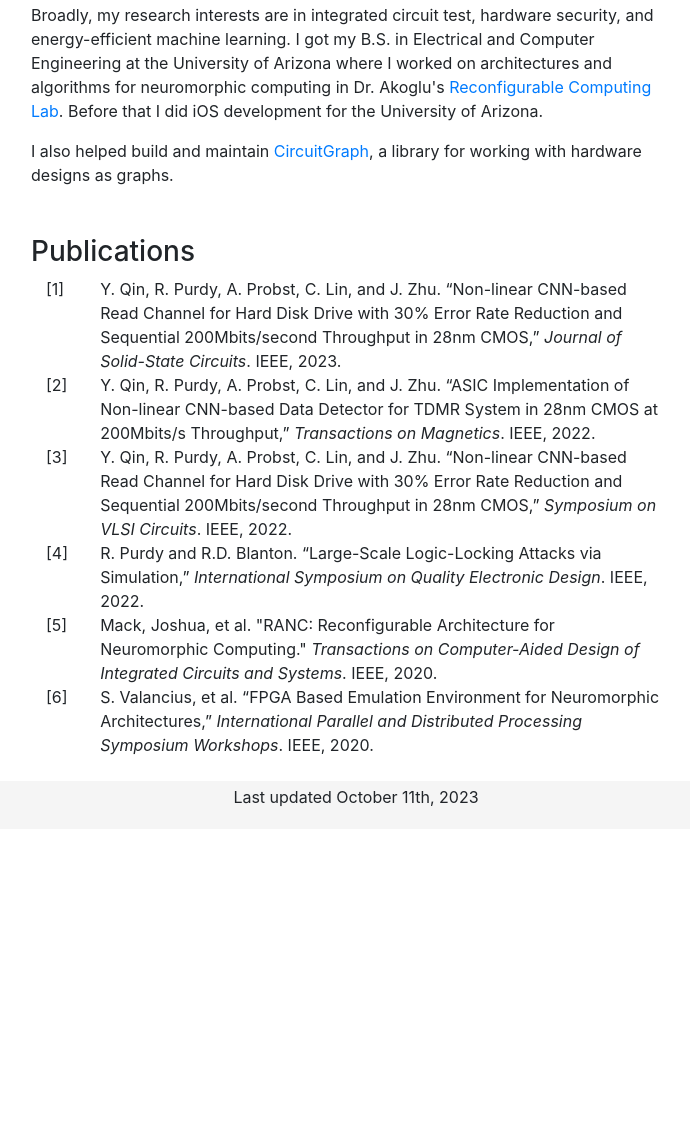
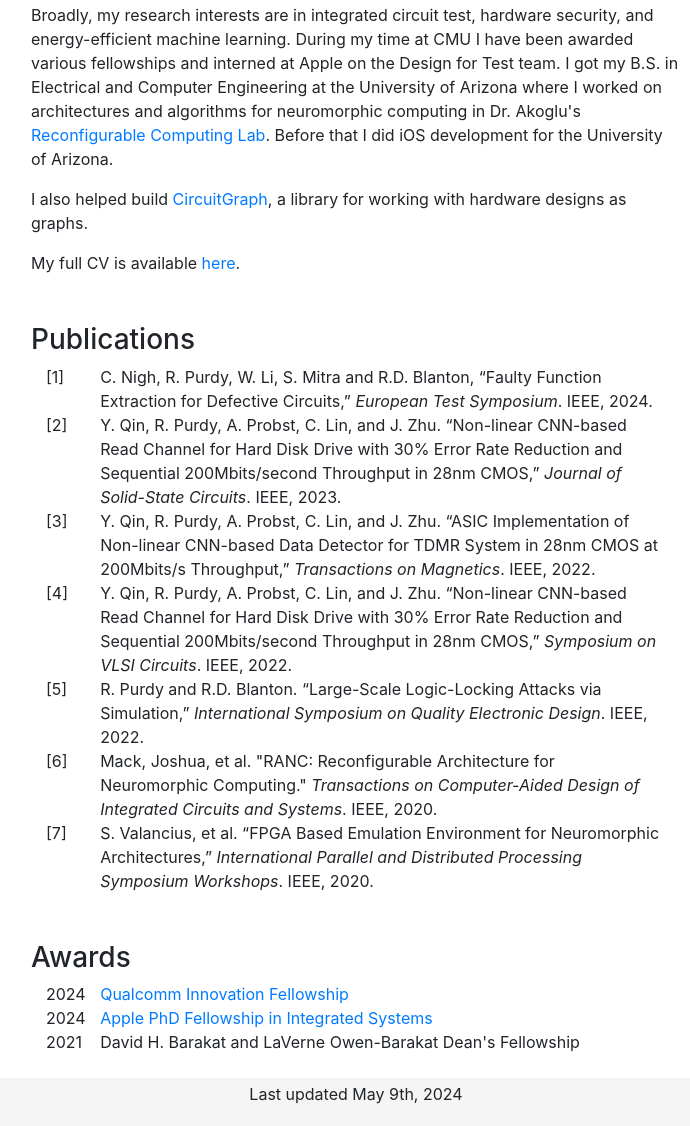
Before and after one commit to rbnprdy/rbnprdy.github.io, a plain HTML site: page index.html in a window 1280 px wide. Shown: the part 449-1575 px from the top of the page, without its empty margins (284-974 px from the left). Before the commit the page ends 1278 px from the top, so only its background shows below. Drawn offline with nearby package versions, Linux system fonts and the light colour scheme.

Commit message:
Added CV, updated info

```diff
--- a/index.html
+++ b/index.html
@@ -59,14 +59,18 @@
       </div>
 
       <p class="mt-3"> Broadly, my research interests are in integrated circuit test, hardware security, and energy-efficient machine learning.
+        During my time at CMU I have been awarded various fellowships and interned at Apple on the Design for Test team.
         I got my B.S. in Electrical and Computer Engineering at the University of Arizona where I worked
         on architectures and algorithms for neuromorphic computing in Dr. Akoglu's
         <a href=https://www2.engr.arizona.edu/~rcl/index.html>Reconfigurable Computing Lab</a>.
         Before that I did iOS development for the University of Arizona.
       </p>
 
-      <p class="mt-3"> I also helped build and maintain <a href=https://github.com/circuitgraph/circuitgraph>CircuitGraph</a>,
+      <p class="mt-3"> I also helped build <a href=https://github.com/circuitgraph/circuitgraph>CircuitGraph</a>,
         a library for working with hardware designs as graphs.
+      </p>
+
+      <p class="mt-3"> My full CV is available <a href="https://rbnprdy.github.io/documents/CV_ruben_purdy.pdf" target="_blank">here</a>.
       </p>
 
       <div class="mt-5">
@@ -77,45 +81,83 @@
             <div class="row">
                 <div class="col col-1">[1]</div>
                 <div class="col">
-                    Y. Qin, R. Purdy, A. Probst, C. Lin, and J. Zhu. “Non-linear CNN-based Read Channel for Hard Disk Drive with 30% Error Rate Reduction and Sequential 200Mbits/second Throughput in 28nm CMOS,” <i>Journal of Solid-State Circuits</i>. IEEE, 2023.
+                    C. Nigh, R. Purdy, W. Li, S. Mitra and R.D. Blanton, “Faulty Function Extraction for Defective Circuits,” <i>European Test Symposium</i>. IEEE, 2024.
                 </div>
             </div>
 
             <div class="row">
                 <div class="col col-1">[2]</div>
                 <div class="col">
-                  Y. Qin, R. Purdy, A. Probst, C. Lin, and J. Zhu. “ASIC Implementation of Non-linear CNN-based Data Detector for TDMR System in 28nm CMOS at 200Mbits/s Throughput,” <i>Transactions on Magnetics</i>. IEEE, 2022.
+                    Y. Qin, R. Purdy, A. Probst, C. Lin, and J. Zhu. “Non-linear CNN-based Read Channel for Hard Disk Drive with 30% Error Rate Reduction and Sequential 200Mbits/second Throughput in 28nm CMOS,” <i>Journal of Solid-State Circuits</i>. IEEE, 2023.
                 </div>
             </div>
 
             <div class="row">
                 <div class="col col-1">[3]</div>
                 <div class="col">
-                    Y. Qin, R. Purdy, A. Probst, C. Lin, and J. Zhu. “Non-linear CNN-based Read Channel for Hard Disk Drive with 30% Error Rate Reduction and Sequential 200Mbits/second Throughput in 28nm CMOS,” <i>Symposium on VLSI Circuits</i>. IEEE, 2022.
+                  Y. Qin, R. Purdy, A. Probst, C. Lin, and J. Zhu. “ASIC Implementation of Non-linear CNN-based Data Detector for TDMR System in 28nm CMOS at 200Mbits/s Throughput,” <i>Transactions on Magnetics</i>. IEEE, 2022.
                 </div>
             </div>
 
             <div class="row">
                 <div class="col col-1">[4]</div>
                 <div class="col">
-                    R. Purdy and R.D. Blanton. “Large-Scale Logic-Locking Attacks via Simulation,” <i>International Symposium on Quality Electronic Design</i>. IEEE, 2022.
+                    Y. Qin, R. Purdy, A. Probst, C. Lin, and J. Zhu. “Non-linear CNN-based Read Channel for Hard Disk Drive with 30% Error Rate Reduction and Sequential 200Mbits/second Throughput in 28nm CMOS,” <i>Symposium on VLSI Circuits</i>. IEEE, 2022.
                 </div>
             </div>
 
             <div class="row">
                 <div class="col col-1">[5]</div>
                 <div class="col">
-                    Mack, Joshua, et al. "RANC: Reconfigurable Architecture for Neuromorphic Computing." <i>Transactions on Computer-Aided Design of Integrated Circuits and Systems</i>. IEEE, 2020.
+                    R. Purdy and R.D. Blanton. “Large-Scale Logic-Locking Attacks via Simulation,” <i>International Symposium on Quality Electronic Design</i>. IEEE, 2022.
                 </div>
             </div>
 
             <div class="row">
                 <div class="col col-1">[6]</div>
                 <div class="col">
+                    Mack, Joshua, et al. "RANC: Reconfigurable Architecture for Neuromorphic Computing." <i>Transactions on Computer-Aided Design of Integrated Circuits and Systems</i>. IEEE, 2020.
+                </div>
+            </div>
+
+            <div class="row">
+                <div class="col col-1">[7]</div>
+                <div class="col">
                     S. Valancius, et al. “FPGA Based Emulation Environment for Neuromorphic Architectures,” <i>International Parallel and Distributed Processing Symposium Workshops</i>. IEEE, 2020.
                 </div>
             </div>
 
+        </div>
+      </div>
+
+      <div class="mt-5">
+        <h3>Awards</h3>
+
+        <div class="container">
+            <div class="row">
+                <div class="col col-1">2024</div>
+                <div class="col">
+                  <a href="https://www.qualcomm.com/research/university-relations/innovation-fellowship/2024-north-america">
+                    Qualcomm Innovation Fellowship
+                  </a>
+                </div>
+            </div>
+
+            <div class="row">
+                <div class="col col-1">2024</div>
+                <div class="col">
+                  <a href="https://www.apple.com/education/higher-education/scholars/">
+                    Apple PhD Fellowship in Integrated Systems
+                  </a>
+                </div>
+            </div>
+
+            <div class="row">
+                <div class="col col-1">2021</div>
+                <div class="col">
+                    David H. Barakat and LaVerne Owen-Barakat Dean's Fellowship
+                </div>
+            </div>
         </div>
       </div>
 
@@ -129,7 +171,7 @@
 
   <footer class="footer mt-auto py-1">
     <div class="container">
-      <p class="text-center">Last updated October 11th, 2023</p>
+      <p class="text-center">Last updated May 9th, 2024</p>
     </div>
   </footer>
 
```
Also changed, not shown: 1 other file.
